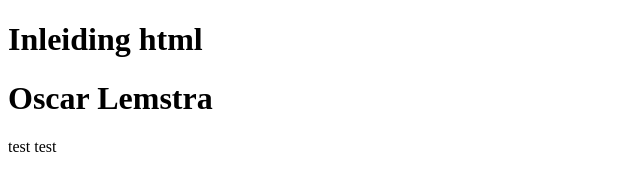
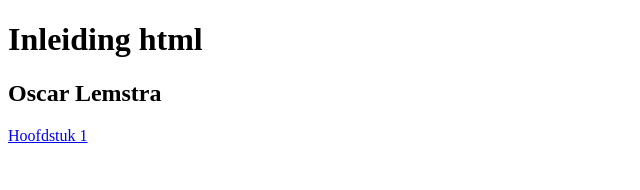
Before and after one commit to oscarlemstra/inleiding-html-css, a plain HTML site: page index.html in a window 1280 px wide. Shown: the whole page, without its empty margins (0-640 px from the left). Drawn offline with Linux system fonts and the light colour scheme.

Commit message:
hoofdstuk 1 link is toegevoegd

```diff
--- a/index.html
+++ b/index.html
@@ -7,7 +7,8 @@
 
 <body>
     <h1>Inleiding html</h1>
-    <h1>Oscar Lemstra</h1>
-    <p>test test</p>
+    <h2>Oscar Lemstra</h2>
+
+    <a href="h01/index.html">Hoofdstuk 1</a>
 </body>
 </html>
```
Also changed, not shown: h01/index.html (added, +11 -0 lines).
